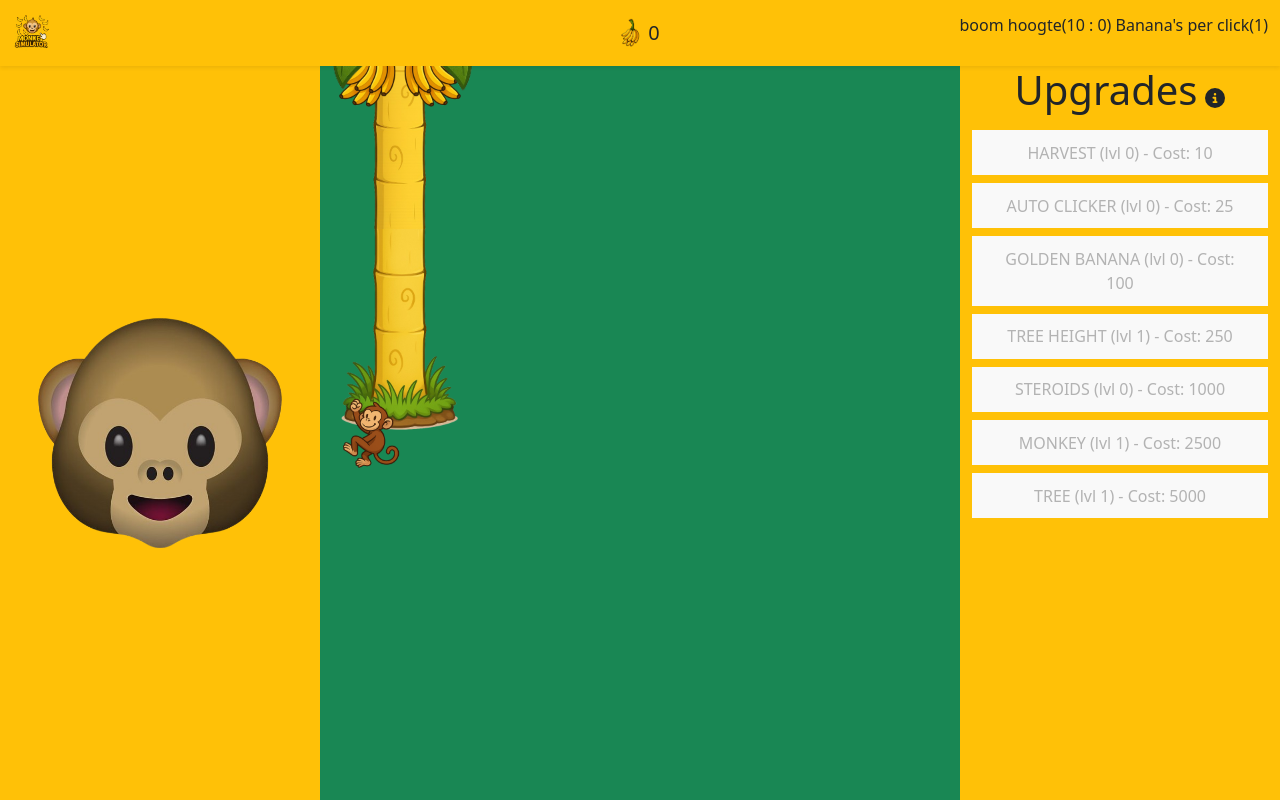
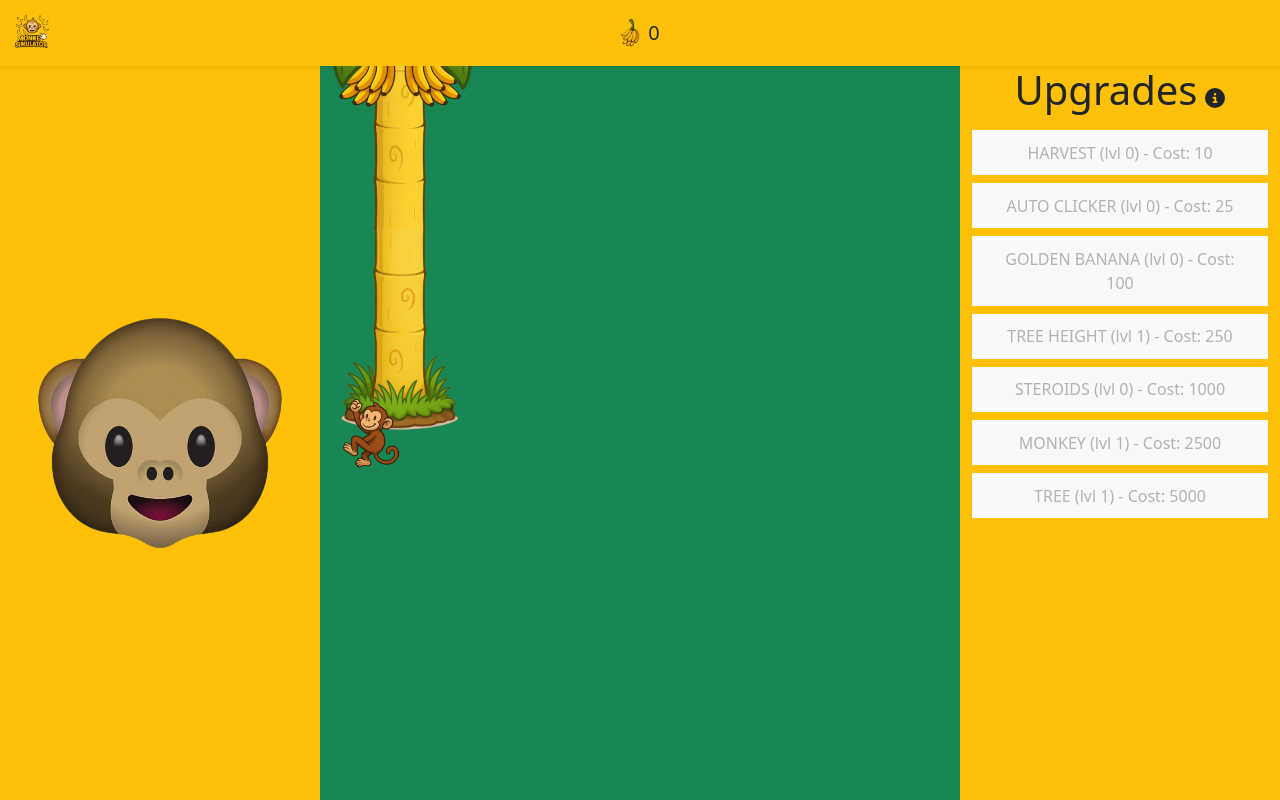
Before and after one commit to Wesselkoole/monkey-simulator, a React (Vite) app: page / in a window 1280 px wide. Built offline with nearby package versions, Linux system fonts and the light colour scheme.

Commit message:
deploy changes voor github 8

```diff
--- a/src/views/Nav.jsx
+++ b/src/views/Nav.jsx
@@ -2,16 +2,13 @@ import React from 'react';
 import 'bootstrap/dist/css/bootstrap.min.css';
 import 'bootstrap/dist/js/bootstrap.bundle.min.js';
 import { useUserContext } from '../hooks/UserContext';
-import {usePowerUpContext} from "../hooks/PowerUpContext.jsx";
 import logo from "../assets/logo.png";
 import bananen from "../assets/bananen.png";
 
 const Nav = () => {
     const userContext = useUserContext();
-    const powerUpContext = usePowerUpContext();
-    const rawValue = (userContext.gameData.bananaTreeYield * (powerUpContext.powerUps.HARVEST.level * 1.5)) / (powerUpContext.powerUps.TREE_HEIGHT.level * 10);
 
-    const bananasPerClick = rawValue > 0 ? rawValue : 1;    return (
+    return (
         <nav className="navbar bg-warning shadow-sm py-2">
             <div className="container-fluid d-flex justify-content-between align-items-center">
                 {/* Logo */}
@@ -23,7 +20,6 @@ const Nav = () => {
                         style={{ height: '40px', width: 'auto' }}
                     />
                 </a>
-                <p>boom hoogte({powerUpContext.powerUps.TREE_HEIGHT.level * 10} : {userContext.gameData.currentMonkeyClimbHeight}) Banana's per click({bananasPerClick})</p>
 
             </div>
 
```
